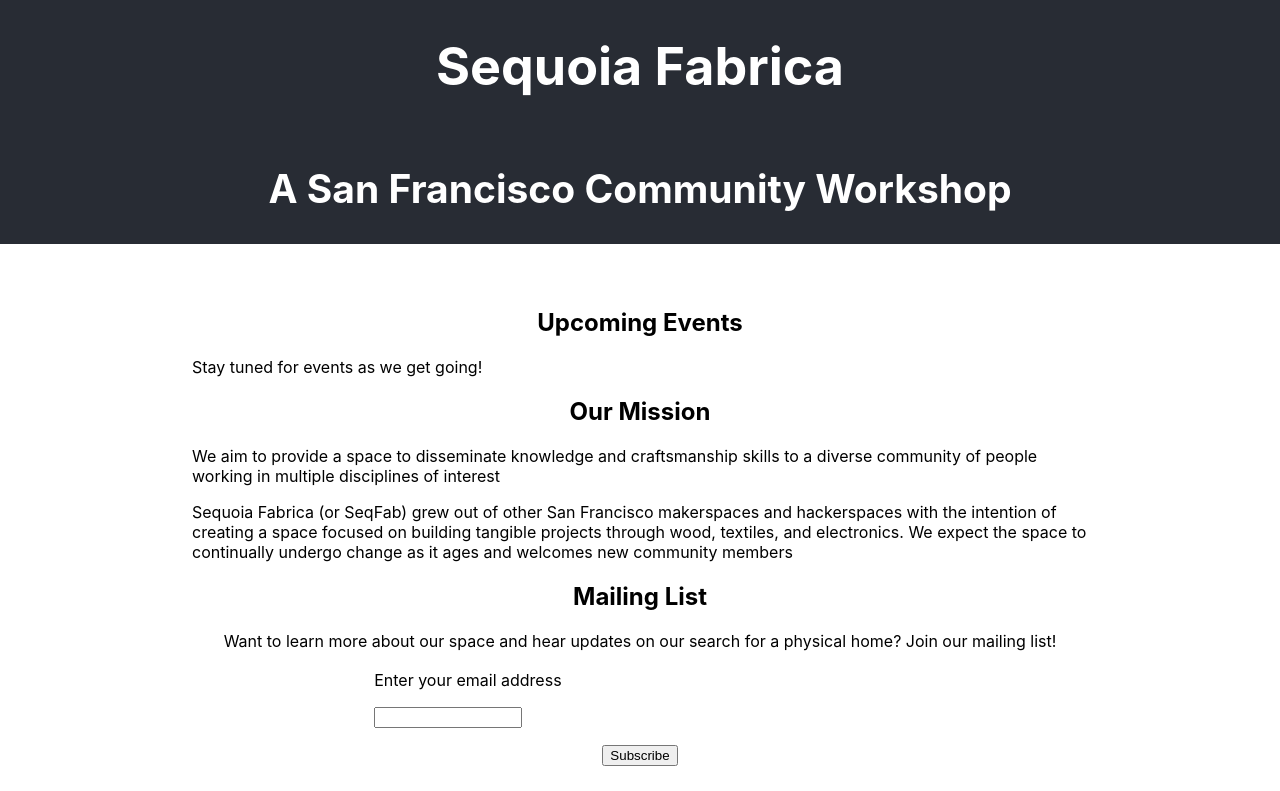
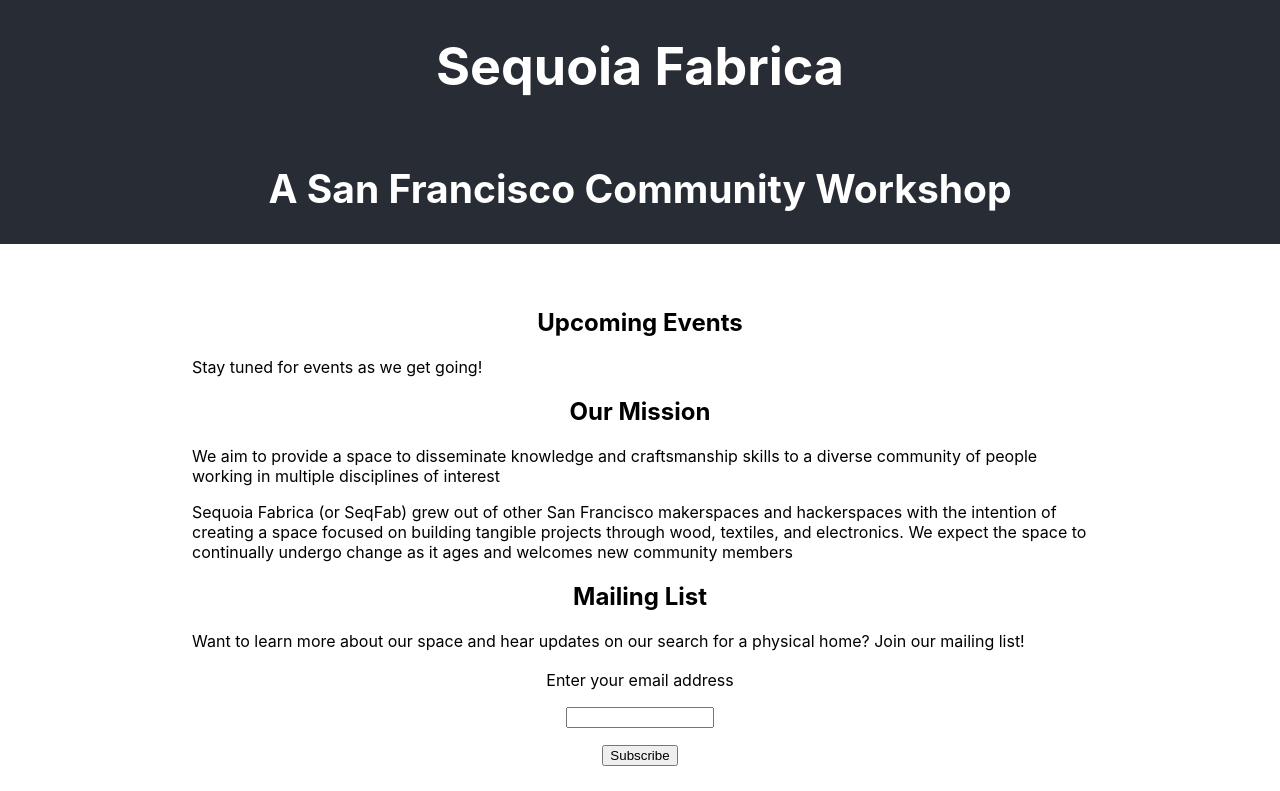
Before and after one commit to Sequoia-Fabrica/sequoia-fabrica-landing-page, a React (Create React App) app: page / in a window 1280 px wide. Shown: the top 791 px of the page. Built offline with nearby package versions, Linux system fonts and the light colour scheme.

Commit message:
Fix safari format discrepancy in headings

```diff
--- a/src/App.css
+++ b/src/App.css
@@ -1,8 +1,6 @@
 .App {
+    .App-header {
       text-align: center;
-}
-
-.App-header {
       background-color: #282c34;
       color: white;
       min-height: 20vh;
@@ -19,7 +17,9 @@
 
     .About {
         margin: 5% 15% 5% 15%;
-    p {
-        text-align: left;
+    }
+
+    .About>h2 {
+        text-align: center;
     }
 }
```
Also changed, not shown: src/App.js (indentation only). Lines whose indentation alone changed are shown as unchanged.
